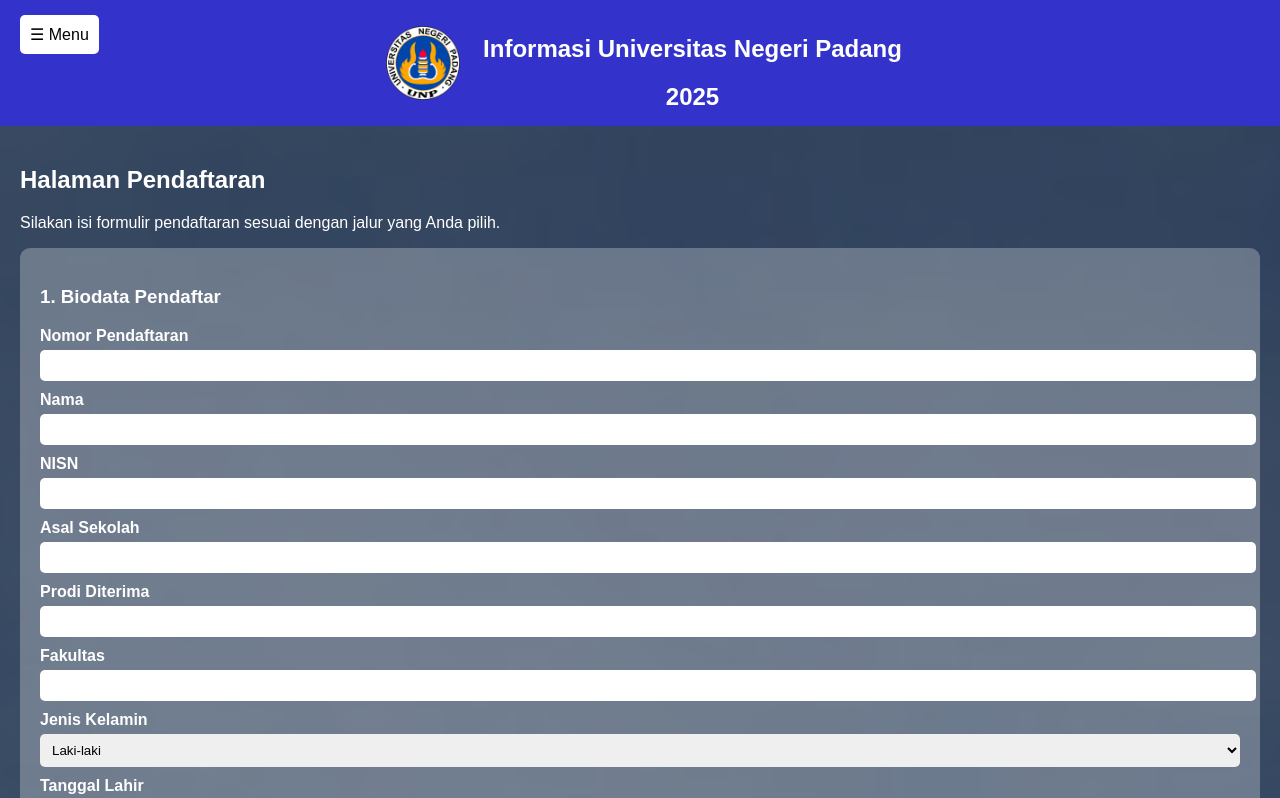
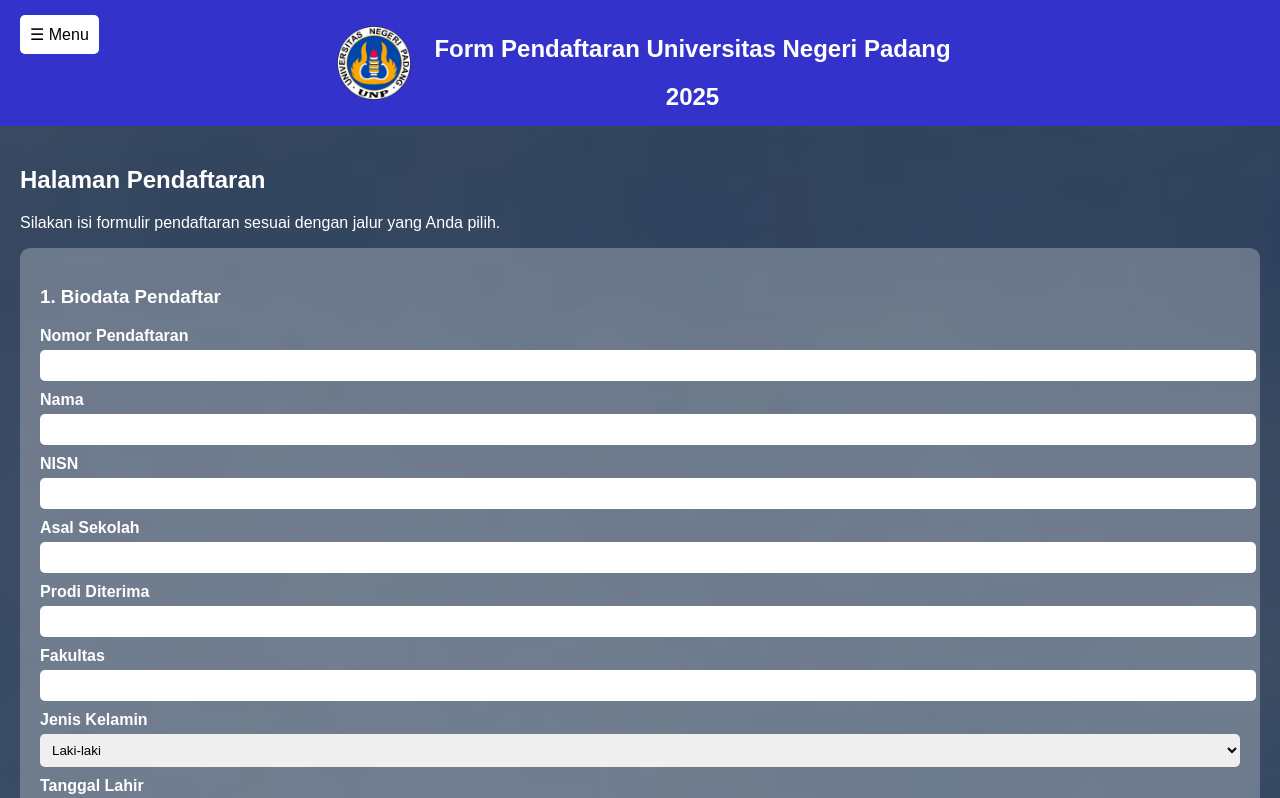
Before and after one commit to MuhammadFirmanGhani9/finalweb, a plain HTML site: page daftar.html in a window 1280 px wide. Shown: the top 798 px of the page. Drawn offline with Linux system fonts and the light colour scheme.

Commit message:
Update daftar.html

```diff
--- a/daftar.html
+++ b/daftar.html
@@ -159,7 +159,7 @@
     <header>
         <img src="unp.png" alt="Logo UNP">
         <div class="header-text">
-            <h2>Informasi Universitas Negeri Padang</h2>
+            <h2>Form Pendaftaran Universitas Negeri Padang</h2>
             <div class="year">2025</div>
         </div>
         <div class="burger-menu" onclick="toggleMenu(event)">☰ Menu</div>
```
